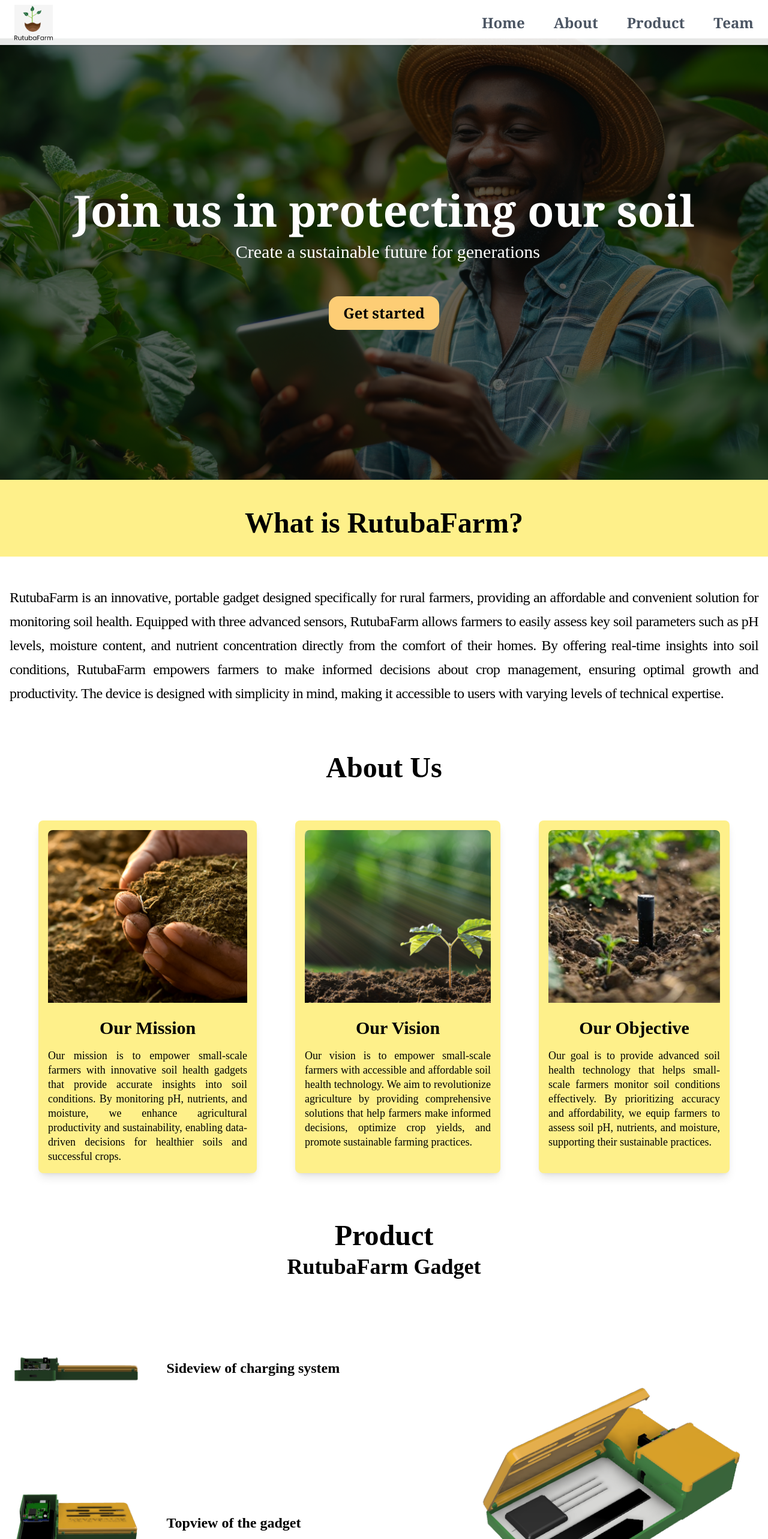
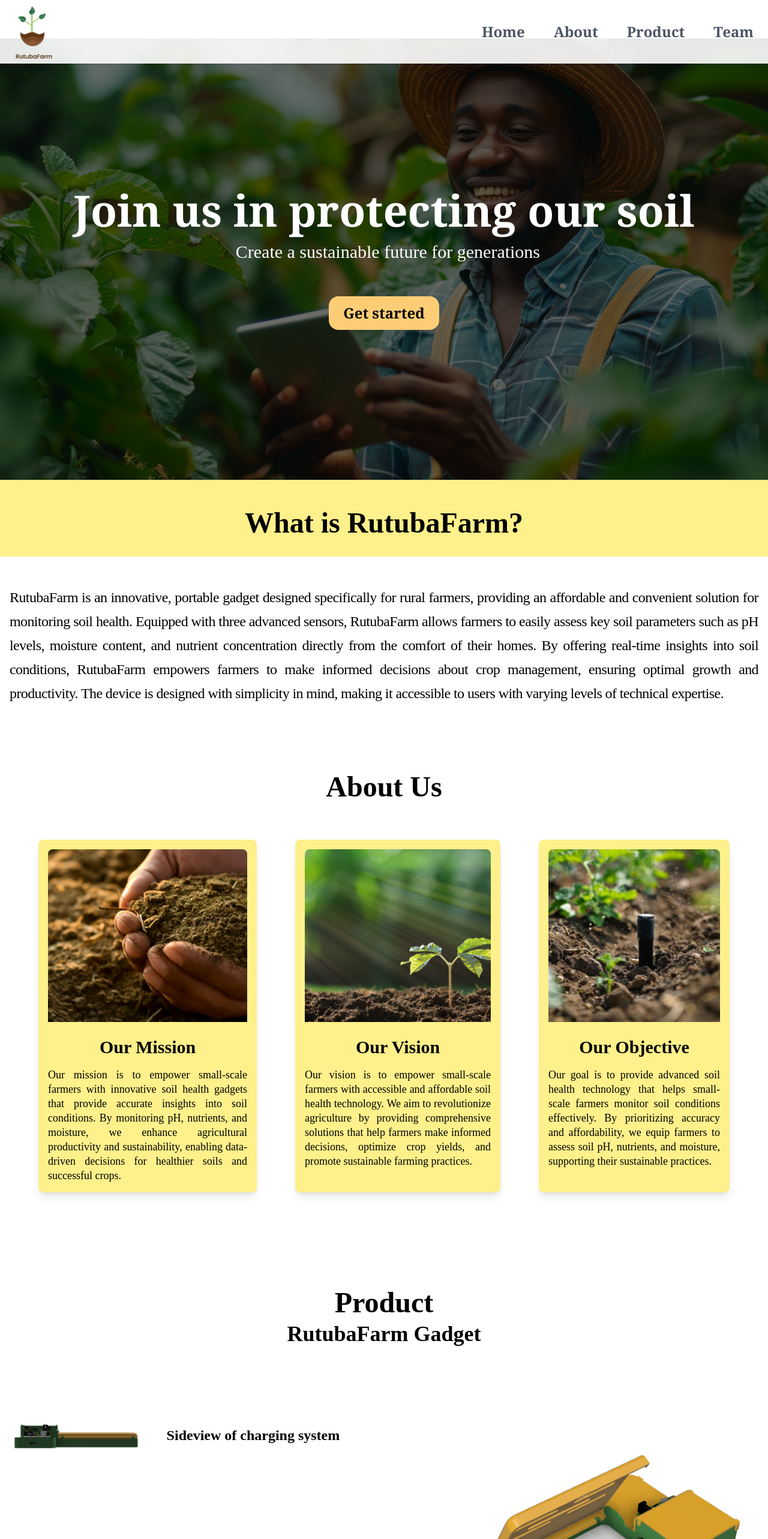
Before and after one commit to akirachix/Quantum-Informational, a Next.js app in the folder rotuba-farm/: page / in a window 1280 px wide. Shown: the top 2566 px of the page at 60% size. Built offline with nearby package versions, Linux system fonts and the light colour scheme.

Commit message:
add feature changes

```diff
--- a/rotuba-farm/src/app/Navbar/index.tsx
+++ b/rotuba-farm/src/app/Navbar/index.tsx
@@ -14,7 +14,7 @@
             <div className="flex items-center">
               <div>
                 <Image
-                  src="/images/Rutubalogo.png"
+                  src="/images/logo.png"
                   alt="Logo"
                   width={80}
                   height={20}
--- a/rotuba-farm/src/app/components/About/index.tsx
+++ b/rotuba-farm/src/app/components/About/index.tsx
@@ -35,7 +35,7 @@
 
 export default function About() {
   return (
-    <main id="about" className="mt-8 font-nunito mx-auto px-6 sm:px-4 md:px-16 lg:px-24 xl:px-16">
+    <main id="about" className="mt-16 font-nunito mx-auto px-6 sm:px-4 md:px-16 lg:px-24 xl:px-16">
       <h1 className="sm:mb-16 mb-12 text-4xl font-bold text-center pt-8 sm:text-5xl md:text-6xl lg:text-5xl xl:text-5xl lg:pt-12" style={{ fontFamily: 'Amiri, serif' }}>
         About Us
       </h1>
--- a/rotuba-farm/src/app/components/Product/index.tsx
+++ b/rotuba-farm/src/app/components/Product/index.tsx
@@ -9,7 +9,7 @@
   ];
 
   return (
-    <div className="container mx-auto px-4 py-8" id="product">
+    <div className="container mx-auto mt-20 px-4 py-8" id="product">
       <h1 className='text-center font-bold text-4xl md:text-5xl mb-2' style={{ fontFamily: 'Amiri, serif' }}>Product</h1>
       <h2 className='text-center md:text-4xl font-bold text-2xl mb-8 ' style={{ fontFamily: 'Amiri, serif' }}>RutubaFarm Gadget</h2>
 
--- a/rotuba-farm/src/app/components/Team/index.tsx
+++ b/rotuba-farm/src/app/components/Team/index.tsx
@@ -43,7 +43,7 @@
 
 const Team = () => {
   return (
-    <div className="bg-yellow-200" id='team'>
+    <div className="bg-yellow-200 mt-24" id='team'>
       <h1 className="text-3xl sm:text-4xl lg:text-5xl font-bold text-center pb-12 pt-4 md:pt-4" style={{ fontFamily: 'Amiri, serif' }}>
         Our Team
       </h1>
--- a/rotuba-farm/src/app/footer/index.tsx
+++ b/rotuba-farm/src/app/footer/index.tsx
@@ -29,7 +29,7 @@
 
   return (
     <footer className="bg-white py-8 px-4 font-sans">
-      <div className="max-w-6xl mx-auto flex flex-col md:flex-row justify-between items-start">
+      <div className="max-w-6xl mx-auto flex flex-col md:flex-row justify-between mr-32 items-start">
         <div className="mb-8 md:mb-0">
           <Image src="/images/logo.png" width={110} height={110} alt="RutubaFarm Logo" className="mb-8 object-cover -ml-24" style={{fontFamily:'Airi, serif'}}/>
           <div className="flex space-x-7 -ml-40">
```
